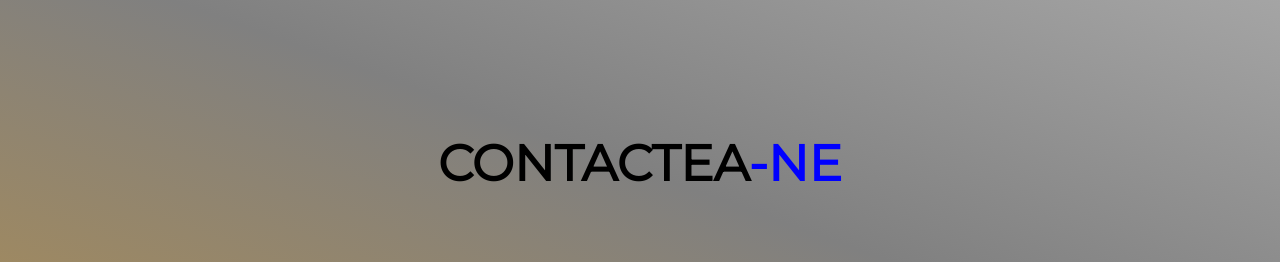
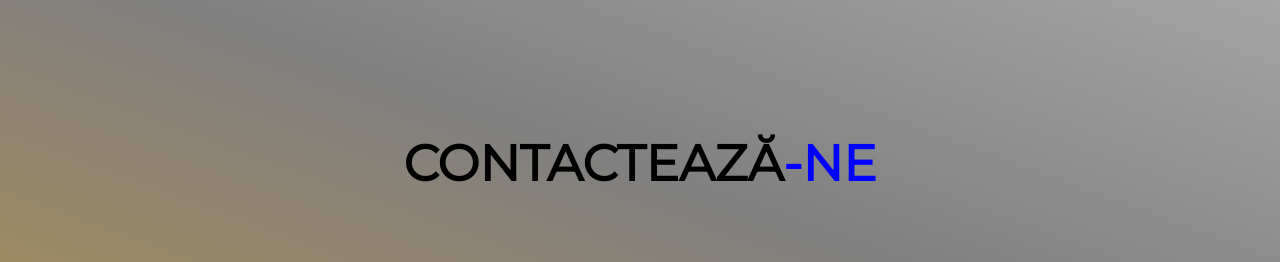
Before and after one commit to ilies-vlad/ilies-vlad.github.io, a plain HTML site: page ro/Services.html in a window 1280 px wide. Shown: the part 2400-2662 px from the top of the page. Drawn offline with Linux system fonts and the light colour scheme.

Commit message:
Refactoring

```diff
--- a/ro/Services.html
+++ b/ro/Services.html
@@ -118,7 +118,7 @@
       <section id="projects">
          <div class="projects container">
             <div class="projects-header">
-               <h1 class="services-title">Contactea<span>-ne</span>
+            <h1 class="services-title">Contactează<span>-ne</span>
                </h1>
             </div>
             <div class="all-projects">
```
Also changed, not shown: 1 other file.
